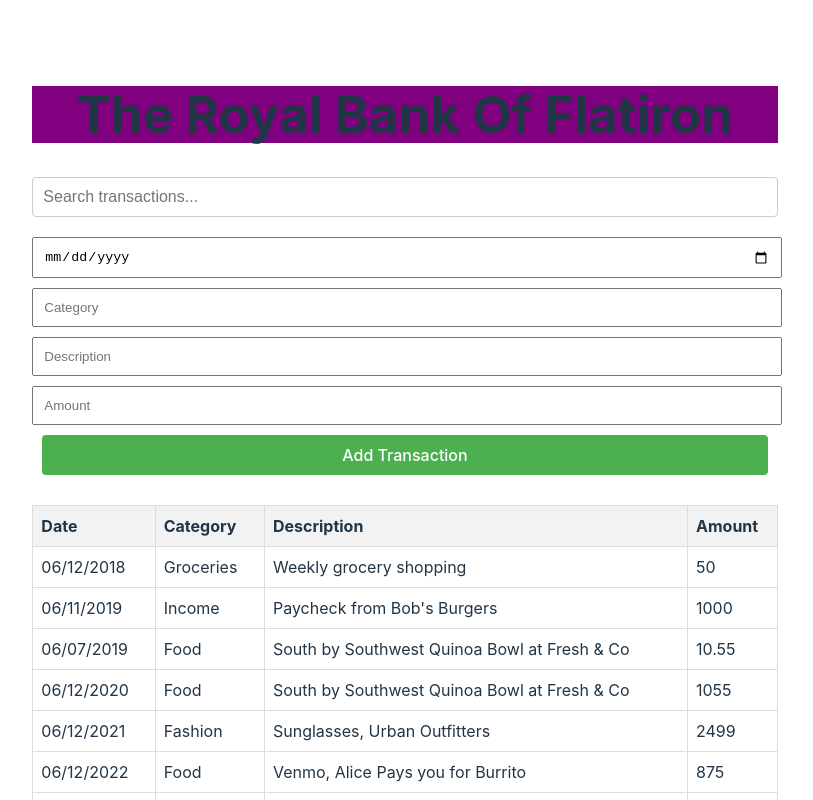
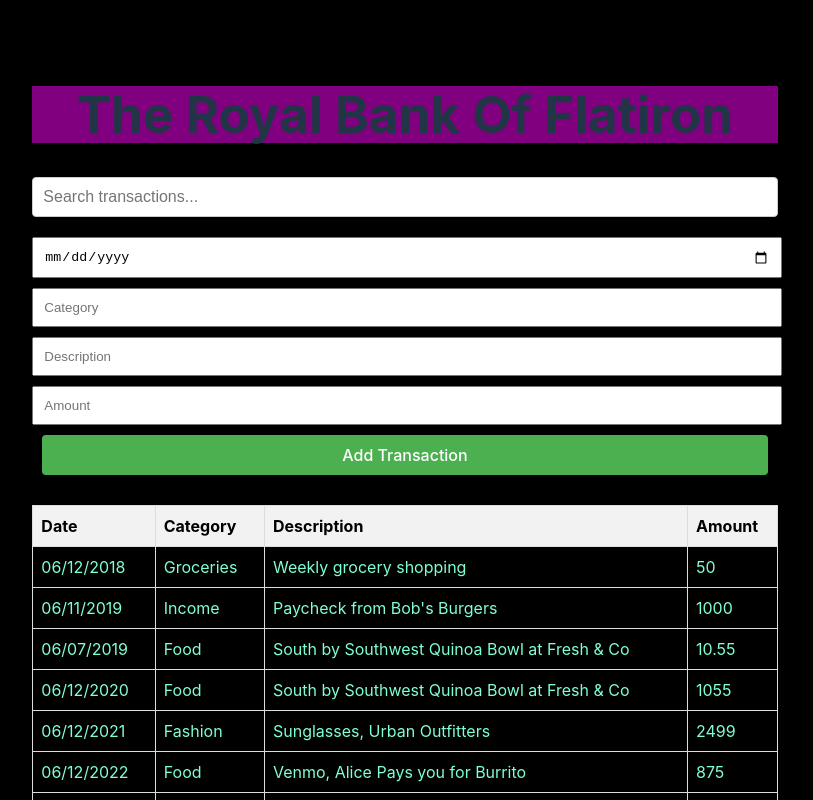
Before and after one commit to FambaCherop/Bank-of-Flatiron, a React (Vite) app: page / in a window 1280 px wide. Shown: the top 800 px of the page, without its empty margins (235-1048 px from the left). Built offline with nearby package versions, Linux system fonts and the light colour scheme; data requests are answered from the project's data file.

Commit message:
seventh commit

```diff
--- a/src/App.css
+++ b/src/App.css
@@ -58,3 +58,6 @@ header {
 .starter{
   background-color: purple;
 }
+body{
+  background-color: black;
+}
--- a/src/components/Table.css
+++ b/src/components/Table.css
@@ -11,8 +11,10 @@
     border: 1px solid #ddd;
     padding: 8px;
     text-align: left;
+    color: aquamarine;
   }
 
   .transaction-table th {
     background-color: #f2f2f2;
+    color: black;
   }
```
